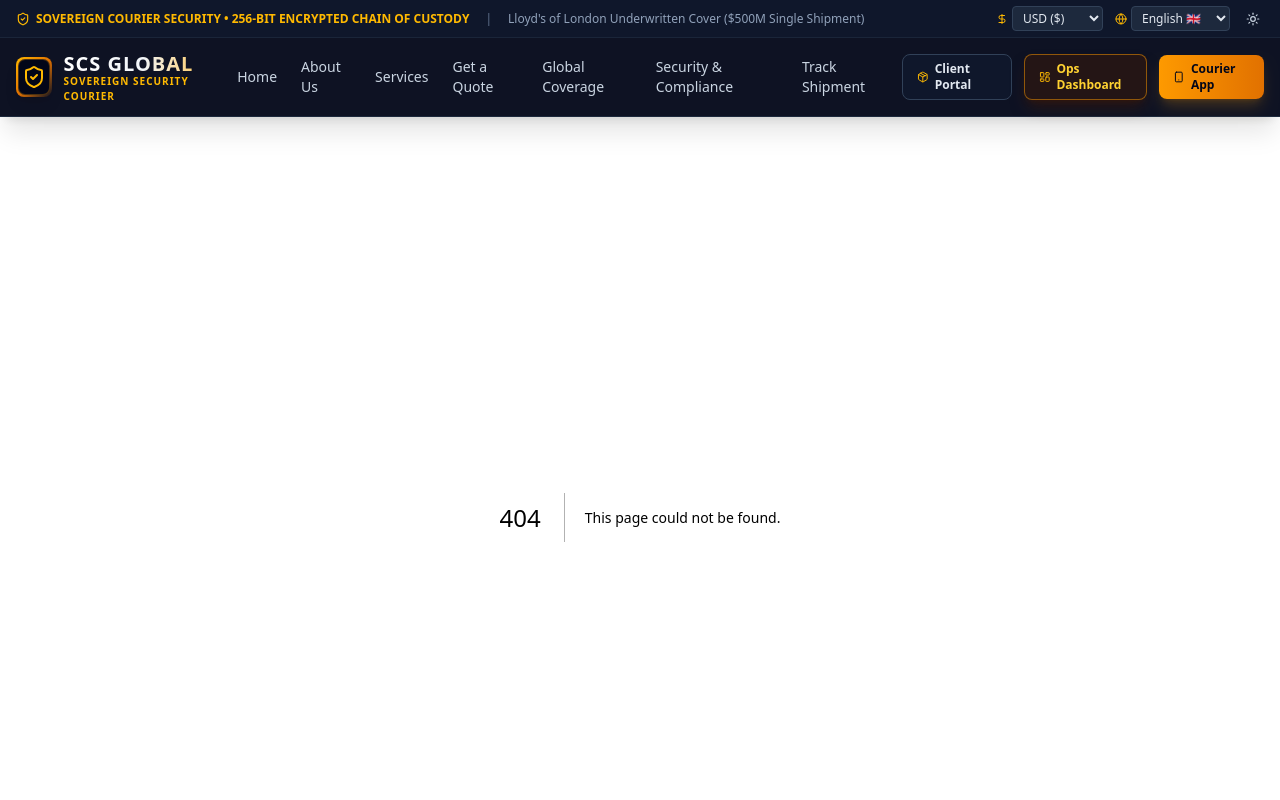
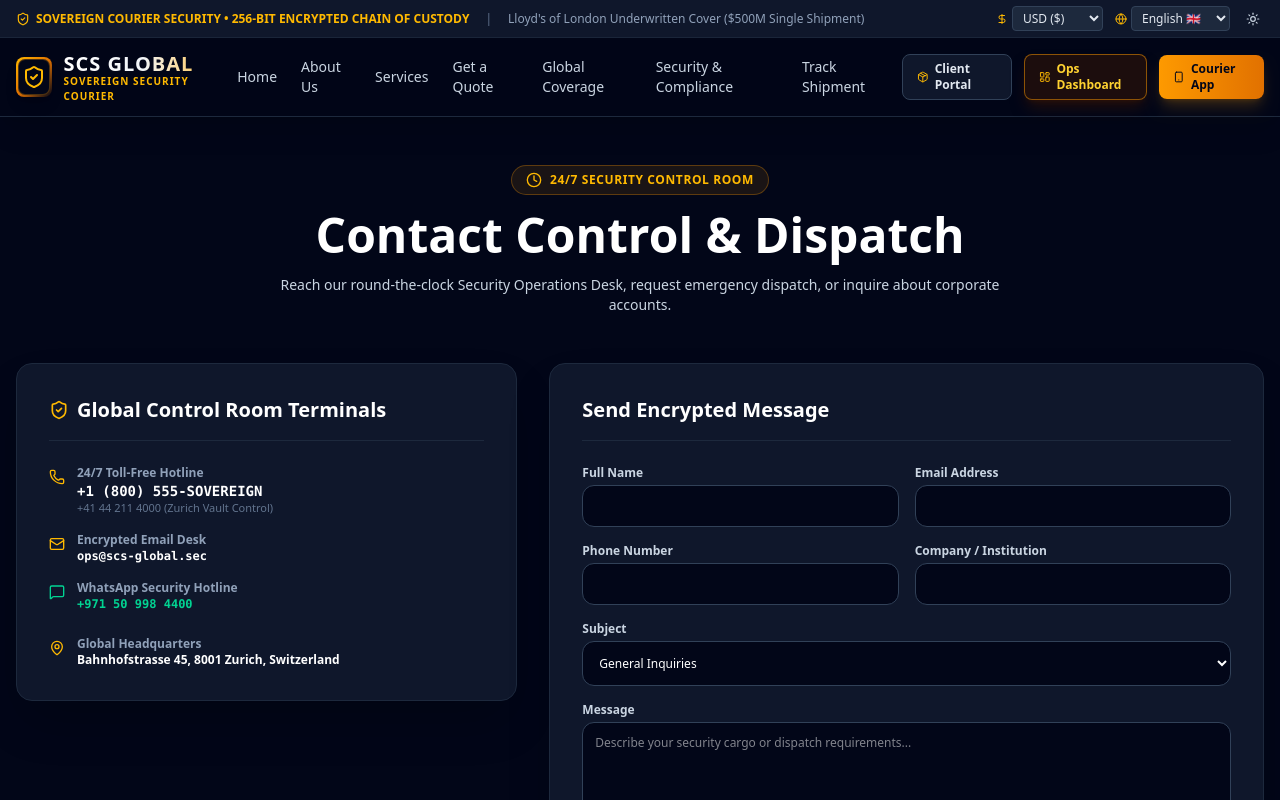
Before and after one commit to onorierhuvwub-hub/scs-global, a Next.js app: page /contact in a window 1280 px wide. Before the commit this address had no page. Shown: the top 800 px of the page. Built offline with nearby package versions, Linux system fonts and the light colour scheme.

Commit message:
Add contact page

```diff
--- /dev/null
+++ b/src/app/contact/page.tsx
@@ -0,0 +1,184 @@
+'use client';
+
+import { useState } from 'react';
+import { Phone, Mail, MapPin, MessageSquare, ShieldCheck, Check, Clock, Send } from 'lucide-react';
+
+export default function ContactPage() {
+  const [submitted, setSubmitted] = useState(false);
+  const [formData, setFormData] = useState({
+    name: '',
+    email: '',
+    phone: '',
+    company: '',
+    subject: 'General Inquiries',
+    message: '',
+  });
+
+  function handleSubmit(e: React.FormEvent) {
+    e.preventDefault();
+    setSubmitted(true);
+    setTimeout(() => setSubmitted(false), 5000);
+    setFormData({ name: '', email: '', phone: '', company: '', subject: 'General Inquiries', message: '' });
+  }
+
+  return (
+    <div className="max-w-7xl mx-auto px-4 py-12 space-y-12">
+      {/* Header */}
+      <div className="text-center max-w-3xl mx-auto space-y-4">
+        <div className="inline-flex items-center gap-2 px-3.5 py-1.5 rounded-full bg-amber-500/10 border border-amber-500/30 text-amber-400 text-xs font-semibold uppercase tracking-wider">
+          <Clock className="w-4 h-4" />
+          24/7 SECURITY CONTROL ROOM
+        </div>
+        <h1 className="text-4xl md:text-5xl font-extrabold text-white">
+          Contact Control & Dispatch
+        </h1>
+        <p className="text-sm text-slate-300">
+          Reach our round-the-clock Security Operations Desk, request emergency dispatch, or inquire about corporate accounts.
+        </p>
+      </div>
+
+      <div className="grid grid-cols-1 lg:grid-cols-12 gap-8 items-start">
+        {/* Contact Info Col */}
+        <div className="lg:col-span-5 bg-slate-900 border border-slate-800 p-8 rounded-2xl space-y-6 shadow-2xl">
+          <h2 className="text-xl font-bold text-white flex items-center gap-2 border-b border-slate-800 pb-4">
+            <ShieldCheck className="w-5 h-5 text-amber-400" />
+            Global Control Room Terminals
+          </h2>
+
+          <div className="space-y-4 text-xs">
+            <div className="flex items-start gap-3">
+              <Phone className="w-4 h-4 text-amber-400 mt-1 shrink-0" />
+              <div>
+                <span className="text-slate-400 block font-semibold">24/7 Toll-Free Hotline</span>
+                <strong className="text-white text-sm font-mono">+1 (800) 555-SOVEREIGN</strong>
+                <div className="text-slate-500 text-[11px]">+41 44 211 4000 (Zurich Vault Control)</div>
+              </div>
+            </div>
+
+            <div className="flex items-start gap-3">
+              <Mail className="w-4 h-4 text-amber-400 mt-1 shrink-0" />
+              <div>
+                <span className="text-slate-400 block font-semibold">Encrypted Email Desk</span>
+                <strong className="text-white font-mono">ops@scs-global.sec</strong>
+              </div>
+            </div>
+
+            <div className="flex items-start gap-3">
+              <MessageSquare className="w-4 h-4 text-emerald-400 mt-1 shrink-0" />
+              <div>
+                <span className="text-slate-400 block font-semibold">WhatsApp Security Hotline</span>
+                <strong className="text-emerald-400 font-mono">+971 50 998 4400</strong>
+              </div>
+            </div>
+
+            <div className="flex items-start gap-3 pt-2">
+              <MapPin className="w-4 h-4 text-amber-400 mt-1 shrink-0" />
+              <div>
+                <span className="text-slate-400 block font-semibold">Global Headquarters</span>
+                <strong className="text-white">Bahnhofstrasse 45, 8001 Zurich, Switzerland</strong>
+              </div>
+            </div>
+          </div>
+        </div>
+
+        {/* Form Col */}
+        <div className="lg:col-span-7 bg-slate-900 border border-slate-800 p-8 rounded-2xl shadow-2xl space-y-6">
+          <h2 className="text-xl font-bold text-white border-b border-slate-800 pb-4">
+            Send Encrypted Message
+          </h2>
+
+          {submitted ? (
+            <div className="p-6 bg-emerald-950/80 border border-emerald-500/50 rounded-xl text-emerald-300 text-center space-y-2">
+              <Check className="w-8 h-8 text-emerald-400 mx-auto" />
+              <h3 className="text-base font-bold text-white">Message Transmitted to Control Room</h3>
+              <p className="text-xs text-emerald-200">
+                A duty security officer will review and respond within 15 minutes.
+              </p>
+            </div>
+          ) : (
+            <form onSubmit={handleSubmit} className="space-y-4 text-xs">
+              <div className="grid grid-cols-1 sm:grid-cols-2 gap-4">
+                <div>
+                  <label className="block text-slate-300 font-semibold mb-1">Full Name</label>
+                  <input
+                    type="text"
+                    required
+                    value={formData.name}
+                    onChange={(e) => setFormData({ ...formData, name: e.target.value })}
+                    className="w-full bg-slate-950 border border-slate-700 rounded-xl p-3 text-white"
+                  />
+                </div>
+
+                <div>
+                  <label className="block text-slate-300 font-semibold mb-1">Email Address</label>
+                  <input
+                    type="email"
+                    required
+                    value={formData.email}
+                    onChange={(e) => setFormData({ ...formData, email: e.target.value })}
+                    className="w-full bg-slate-950 border border-slate-700 rounded-xl p-3 text-white"
+                  />
+                </div>
+
+                <div>
+                  <label className="block text-slate-300 font-semibold mb-1">Phone Number</label>
+                  <input
+                    type="tel"
+                    required
+                    value={formData.phone}
+                    onChange={(e) => setFormData({ ...formData, phone: e.target.value })}
+                    className="w-full bg-slate-950 border border-slate-700 rounded-xl p-3 text-white"
+                  />
+                </div>
+
+                <div>
+                  <label className="block text-slate-300 font-semibold mb-1">Company / Institution</label>
+                  <input
+                    type="text"
+                    value={formData.company}
+                    onChange={(e) => setFormData({ ...formData, company: e.target.value })}
+                    className="w-full bg-slate-950 border border-slate-700 rounded-xl p-3 text-white"
+                  />
+                </div>
+              </div>
+
+              <div>
+                <label className="block text-slate-300 font-semibold mb-1">Subject</label>
+                <select
+                  value={formData.subject}
+                  onChange={(e) => setFormData({ ...formData, subject: e.target.value })}
+                  className="w-full bg-slate-950 border border-slate-700 rounded-xl p-3 text-white"
+                >
+                  <option value="General Inquiries">General Inquiries</option>
+                  <option value="Emergency Armored Dispatch">Emergency Armored Dispatch</option>
+                  <option value="Corporate Account Setup">Corporate Account Setup</option>
+                  <option value="Diplomatic Pouch Clearance">Diplomatic Pouch Clearance</option>
+                </select>
+              </div>
+
+              <div>
+                <label className="block text-slate-300 font-semibold mb-1">Message</label>
+                <textarea
+                  rows={4}
+                  required
+                  value={formData.message}
+                  onChange={(e) => setFormData({ ...formData, message: e.target.value })}
+                  className="w-full bg-slate-950 border border-slate-700 rounded-xl p-3 text-white"
+                  placeholder="Describe your security cargo or dispatch requirements..."
+                />
+              </div>
+
+              <button
+                type="submit"
+                className="w-full py-3 bg-amber-500 hover:bg-amber-600 text-slate-950 font-bold rounded-xl text-sm transition flex items-center justify-center gap-2"
+              >
+                <Send className="w-4 h-4" />
+                Transmit Secure Message
+              </button>
+            </form>
+          )}
+        </div>
+      </div>
+    </div>
+  );
+}
```
